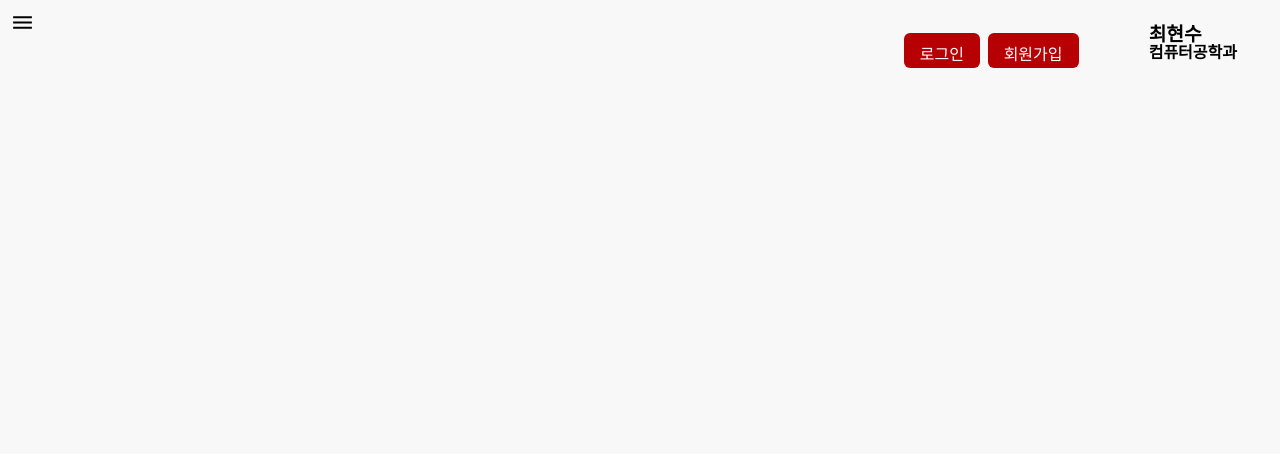
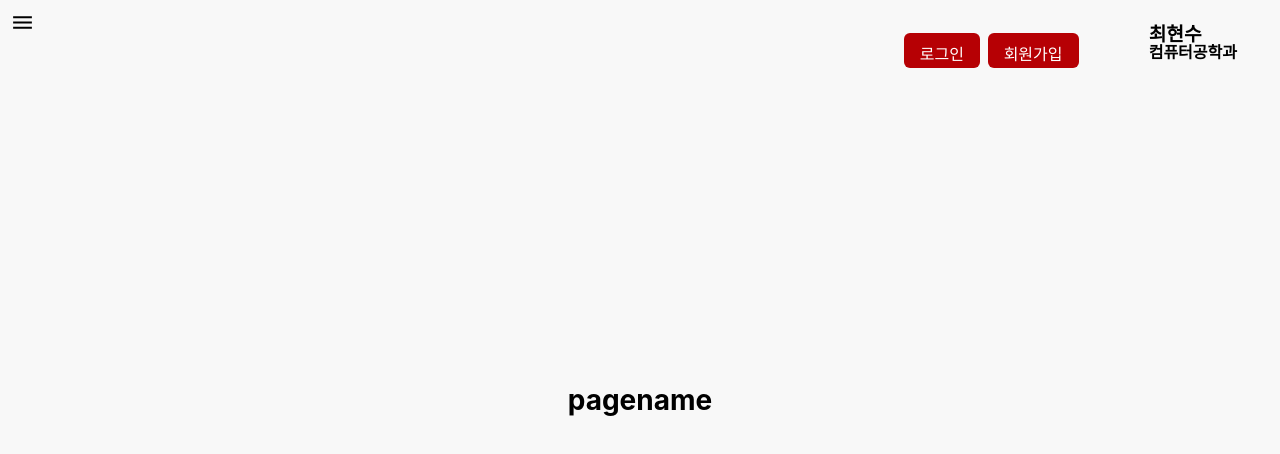
Before and after one commit to facade-team/sogang-register-web, a React (Create React App) app: page / in a window 1280 px wide. Shown: the top 454 px of the page. Built offline with nearby package versions, Linux system fonts and the light colour scheme.

Commit message:
[feat]: top bar component로 분리

```diff
--- a/src/components/MainContainer/MainContainer.js
+++ b/src/components/MainContainer/MainContainer.js
@@ -7,6 +7,7 @@ import SignBtn from '../SignBtn/SignBtn';
 import Profile from '../Profile/Profile';
 import Feedback from '../../pages/Feedback';
 import MyPage from '../../pages/MyPage';
+import TopBar from '../TopBar/TopBar';
 
 //styled
 import { Container, BtnContainer } from './MainContainer.element';
@@ -22,21 +23,25 @@ const MainContainer = ({ widthVW, toggleOpen, onClick }) => {
 
   return (
     <Container widthVW={widthVW} toggleOpen={toggleOpen} onClick={onClick}>
+      <TopBar name="pagename" />
       {/* 로그인 버튼 */}
-      <BtnContainer>
+      {/* <BtnContainer>
         <SignBtn onClick={openModal} signBtnType={'login'}></SignBtn>
         <SignBtn onClick={openModal} signBtnType={'signup'}></SignBtn>
         <Profile userName="최현수" userMajor="컴퓨터공학과"></Profile>
-      </BtnContainer>
+      </BtnContainer> */}
 
       {/* 로그인 모달 */}
-      <Modal
+      {/* <Modal
         showModal={showModal}
         setShowModal={setShowModal}
         modalType={modalType}
         setModalType={setModalType}
-      ></Modal>
+      ></Modal> */}
 
+      {/* 위부분 바 */}
+
+      {/* 메인 렌더링 페이지 */}
       <Switch>
         <Route path="/feedback" exact component={Feedback}></Route>
         <Route path="/mypage" exact component={MyPage} />
--- /dev/null
+++ b/src/components/TopBar/TopBar.element.js
@@ -0,0 +1,22 @@
+import styled from 'styled-components';
+
+export const BarContainer = styled.div`
+  display: flex;
+  justify-content: space-between;
+`;
+
+export const BarName = styled.span`
+  font-size: 28px;
+  font-weight: bold;
+  align-self: flex-start;
+`;
+
+export const BtnContainer = styled.div`
+  width: 350px;
+  display: flex;
+  position: absolute;
+  right: 30px;
+  top: 20px;
+  justify-content: space-around;
+  align-items: center;
+`;
--- /dev/null
+++ b/src/components/TopBar/TopBar.js
@@ -0,0 +1,46 @@
+import React, { useState } from 'react';
+import { BarContainer, BarName, BtnContainer } from './TopBar.element';
+import SignBtn from '../SignBtn/SignBtn';
+import Profile from '../Profile/Profile';
+import Modal from '../Modal/Modal';
+
+const TopBar = (props) => {
+  const [LoginStatus, setLoginStatus] = useState('');
+  const [showModal, setShowModal] = useState(false);
+  const [modalType, setModalType] = useState('');
+
+  const openModal = (signBtnType) => {
+    setShowModal((prev) => !prev);
+    setModalType(signBtnType);
+  };
+
+  const BarData = (props) => {
+    return (
+      <>
+        <BarName>{props.name}</BarName>
+        <BtnContainer>
+          <SignBtn onClick={openModal} signBtnType={'login'}></SignBtn>
+          <SignBtn onClick={openModal} signBtnType={'signup'}></SignBtn>
+          <Profile userName="최현수" userMajor="컴퓨터공학과"></Profile>
+        </BtnContainer>
+      </>
+    );
+  };
+
+  return (
+    <>
+      <BarContainer>
+        <BarData name={props.name} />
+      </BarContainer>
+
+      <Modal
+        showModal={showModal}
+        setShowModal={setShowModal}
+        modalType={modalType}
+        setModalType={setModalType}
+      ></Modal>
+    </>
+  );
+};
+
+export default TopBar;
--- a/src/pages/Feedback.js
+++ b/src/pages/Feedback.js
@@ -14,21 +14,31 @@ import {
 } from './Feedback.element';
 
 const Feedback = () => {
+  const TextIn = (props) => {
+    return props.type === '2' ? (
+      <Font2>{props.name}</Font2>
+    ) : props.type === '3' ? (
+      <Font3>{props.name}</Font3>
+    ) : (
+      <Font4>{props.name}</Font4>
+    );
+  };
+
   return (
     <>
-      <TopBar>
-        <Font2>피드백 / 문의</Font2>
-      </TopBar>
+      {/* <TopBar>
+        <TextIn name="피드백 / 문의" type="2" />
+      </TopBar> */}
 
       <MainPage>
         <Introduce>
-          <Font3>안녕하세요! 팀소개 어쩌구저쩌구</Font3>
+          <TextIn name="안녕하세요! 팀소개 어쩌구저쩌구" type="3" />
         </Introduce>
-        <Font4>✉️ 이메일</Font4>
+        <TextIn name="✉️ 이메일" type="4" />
         <OneLineInput />
-        <Font4>📄 제목</Font4>
+        <TextIn name="📄 제목" type="4" />
         <OneLineInput />
-        <Font4>✏️ 내용</Font4>
+        <TextIn name="✏️ 내용" type="4" />
         <MultiLineInput />
         <div>
           <SubmitBtn
--- a/src/pages/MyPage.js
+++ b/src/pages/MyPage.js
@@ -22,9 +22,9 @@ const MyPage = () => {
 
   return (
     <div className="App" style={{ width: '90%' }}>
-      <Topbar>
+      {/* <Topbar>
         <Font2>마이페이지</Font2>
-        {/* <div style={{ display: 'inline' }}>
+        <div style={{ display: 'inline' }}>
           <LoginBtn
             onClick={() => {
               console.log('loginbtn!');
@@ -32,8 +32,8 @@ const MyPage = () => {
           >
             로그인
           </LoginBtn>
-        </div> */}
-      </Topbar>
+        </div>
+      </Topbar> */}
 
       <Mainpage>
         <ProfileInfo>
```
